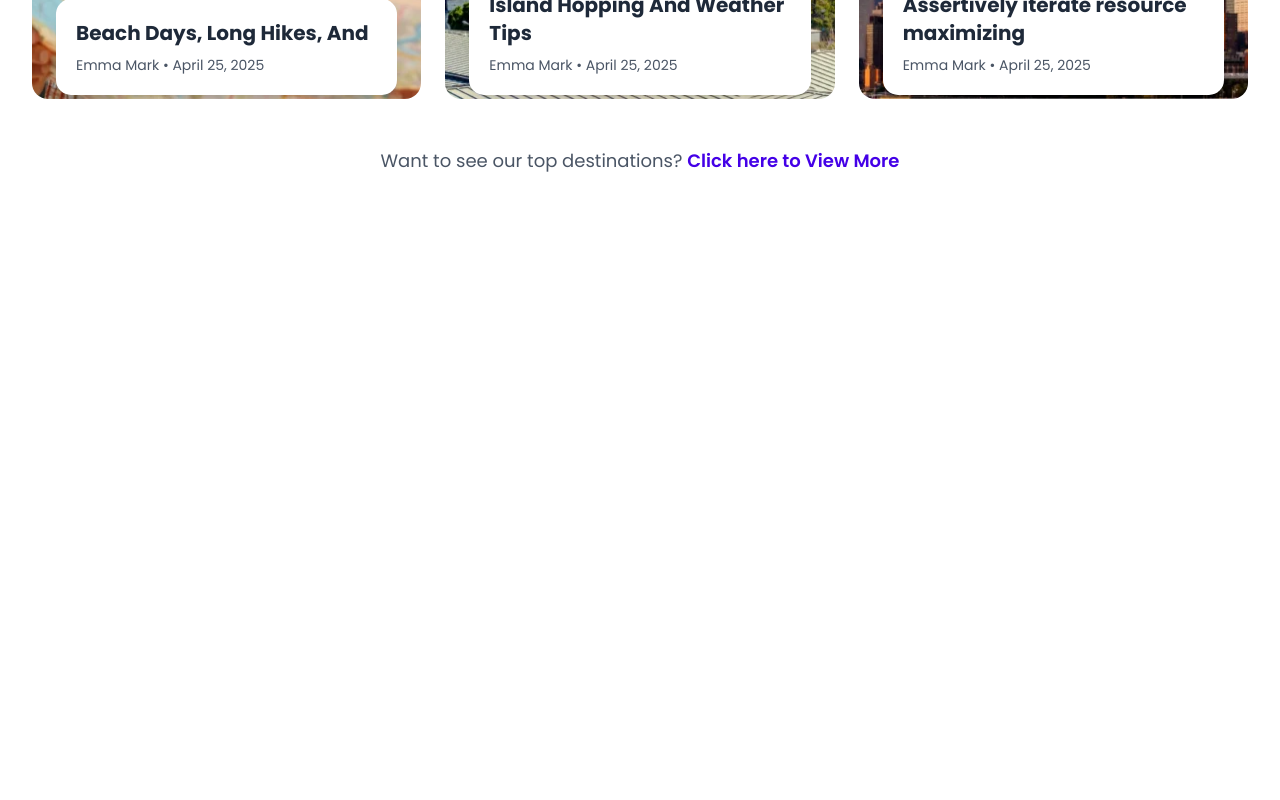
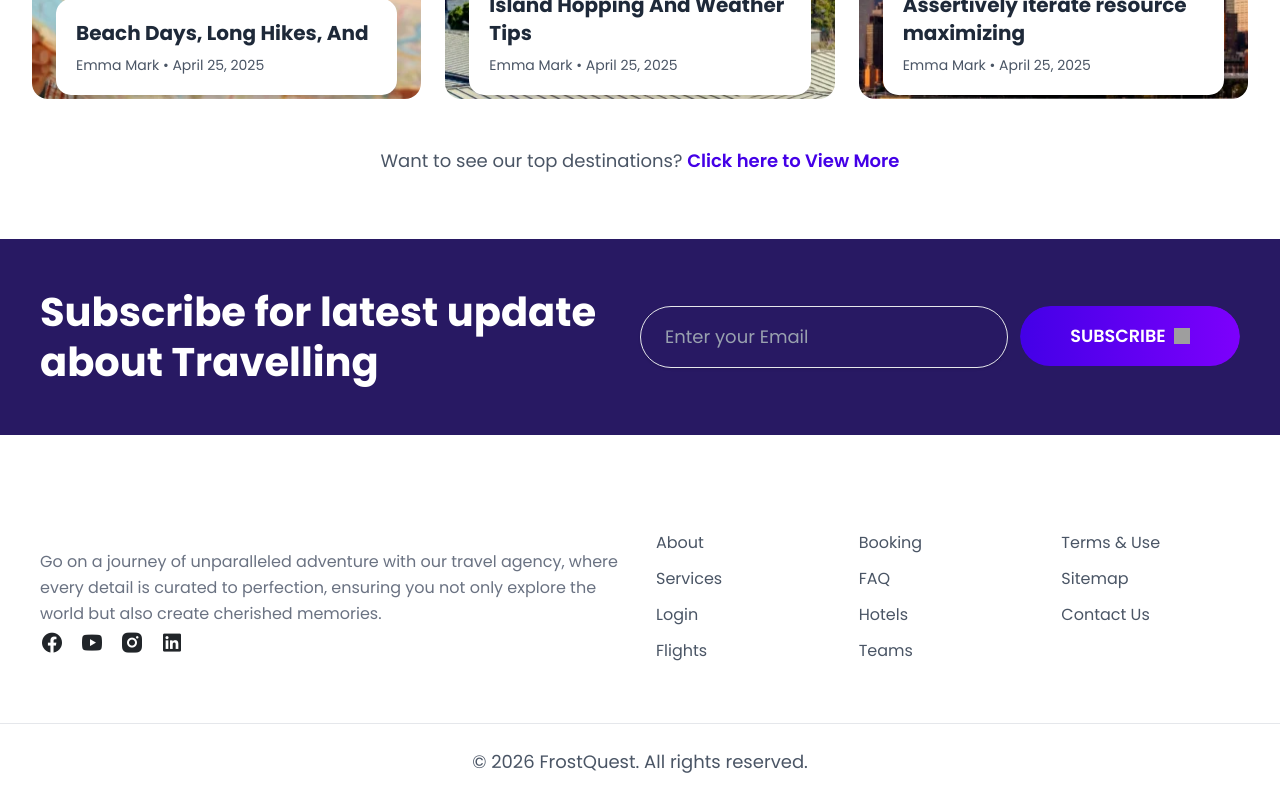
Before and after one commit to Jisap/Frostquest-Travel-Agency, a React (Vite) app: page / in a window 1280 px wide. Shown: the part 8625-9425 px from the top of the page. Before the commit the page ends 8864 px from the top, so only its background shows below. Built offline with nearby package versions, Linux system fonts and the light colour scheme; grey boxes are pictures that could not be loaded; some icons are missing; a web font is replaced by a local one.

Commit message:
feat: create main page index component with slider, destination carousel, and feature sections

```diff
--- a/src/Components/Page/index.jsx
+++ b/src/Components/Page/index.jsx
@@ -758,7 +758,6 @@ const Index = () => {
       {/* Blog */}
       <section className="py-16 bg-white">
         <div className="max-w-7xl mx-auto px-4 sm:px-6 lg:px-8">
-
           {/* Header: Título + Descripción */}
           <div className="flex flex-col md:flex-row md:items-center justify-between gap-6 mb-12">
             <div className="md:w-1/2">
@@ -831,8 +830,172 @@ const Index = () => {
         </div>
       </section>
 
+      {/* Footer */}
+      <footer className="bg-white">
+        {/* Footer Header - Sección de suscripción */}
+        <div className="footer-head bg-primary-dark text-white py-12 px-4 md:px-10">
+          <div className="max-w-7xl mx-auto">
+            <div className="flex flex-col md:flex-row md:items-center justify-between gap-8">
 
+              {/* Título */}
+              <div className="md:w-1/2 text-center md:text-left">
+                <h2 className="text-3xl md:text-4xl lg:text-[2.5rem] font-bold leading-tight">
+                  Subscribe for latest update about Travelling
+                </h2>
+              </div>
 
+              {/* Formulario de suscripción */}
+              <div className="md:w-1/2 w-full">
+                <div className="flex flex-col sm:flex-row items-stretch gap-3 w-full">
+                  <input
+                    type="email"
+                    placeholder="Enter your Email"
+                    className="custom-input flex-1 min-w-0 px-6 py-4 rounded-full border border-gray-200 bg-transparent text-gray-900 shadow-sm focus:ring-2 focus:ring-blue-500 focus:border-blue-500 focus:outline-none text-lg placeholder:text-gray-400"
+                  />
+                  <div className="btn-box shrink-0">
+                    <button className="btn custom-btn1 flex items-center justify-center w-full sm:w-auto whitespace-nowrap">
+                      Subscribe
+                      <img src={btnArrow} className="w-4 h-4 ml-2" alt="Arrow icon" />
+                    </button>
+                  </div>
+                </div>
+              </div>
+
+            </div>
+          </div>
+        </div>
+
+        {/* Footer Content */}
+        <div className="py-12 px-4 md:px-10">
+          <div className="max-w-7xl mx-auto">
+            <div className="grid grid-cols-1 md:grid-cols-2 gap-8">
+
+              {/* Columna izquierda - Logo y descripción */}
+              <div className="text-center md:text-left">
+                <a href="#" className="logo text-dark text-2xl font-bold block mb-3">
+                  FrostQuest
+                </a>
+                <p className="text-gray-500 leading-relaxed">
+                  Go on a journey of unparalleled adventure with our travel agency, where every detail is curated to perfection, ensuring you not only explore the world but also create cherished memories.
+                </p>
+
+                {/* Redes sociales */}
+                <ul className="flex justify-center md:justify-start gap-4 list-none mt-6">
+                  <li>
+                    <a href="#" className="icon-link">
+                      <i className="ri-facebook-circle-fill text-2xl text-btn-dark hover:text-primary transition-all duration-300 hover:scale-110"></i>
+                    </a>
+                  </li>
+                  <li>
+                    <a href="#" className="icon-link">
+                      <i className="ri-youtube-fill text-2xl text-btn-dark hover:text-primary transition-all duration-300 hover:scale-110"></i>
+                    </a>
+                  </li>
+                  <li>
+                    <a href="#" className="icon-link">
+                      <i className="ri-instagram-fill text-2xl text-btn-dark hover:text-primary transition-all duration-300 hover:scale-110"></i>
+                    </a>
+                  </li>
+                  <li>
+                    <a href="#" className="icon-link">
+                      <i className="ri-linkedin-box-fill text-2xl text-btn-dark hover:text-primary transition-all duration-300 hover:scale-110"></i>
+                    </a>
+                  </li>
+                </ul>
+              </div>
+
+              {/* Columna derecha - Links */}
+              <div className="grid grid-cols-1 sm:grid-cols-3 gap-6 mt-8 md:mt-12 text-center md:text-left">
+
+                {/* Columna 1 */}
+                <div>
+                  <ul className="footer-links list-none text-left">
+                    <li className="mb-3">
+                      <a href="#" className="text-gray-600 text-base inline-block transition-all duration-300 hover:text-primary hover:translate-x-1">
+                        About
+                      </a>
+                    </li>
+                    <li className="mb-3">
+                      <a href="#" className="text-gray-600 text-base inline-block transition-all duration-300 hover:text-primary hover:translate-x-1">
+                        Services
+                      </a>
+                    </li>
+                    <li className="mb-3">
+                      <a href="#" className="text-gray-600 text-base inline-block transition-all duration-300 hover:text-primary hover:translate-x-1">
+                        Login
+                      </a>
+                    </li>
+                    <li className="mb-3">
+                      <a href="#" className="text-gray-600 text-base inline-block transition-all duration-300 hover:text-primary hover:translate-x-1">
+                        Flights
+                      </a>
+                    </li>
+                  </ul>
+                </div>
+
+                {/* Columna 2 */}
+                <div>
+                  <ul className="footer-links list-none text-left">
+                    <li className="mb-3">
+                      <a href="#" className="text-gray-600 text-base inline-block transition-all duration-300 hover:text-primary hover:translate-x-1">
+                        Booking
+                      </a>
+                    </li>
+                    <li className="mb-3">
+                      <a href="#" className="text-gray-600 text-base inline-block transition-all duration-300 hover:text-primary hover:translate-x-1">
+                        FAQ
+                      </a>
+                    </li>
+                    <li className="mb-3">
+                      <a href="#" className="text-gray-600 text-base inline-block transition-all duration-300 hover:text-primary hover:translate-x-1">
+                        Hotels
+                      </a>
+                    </li>
+                    <li className="mb-3">
+                      <a href="#" className="text-gray-600 text-base inline-block transition-all duration-300 hover:text-primary hover:translate-x-1">
+                        Teams
+                      </a>
+                    </li>
+                  </ul>
+                </div>
+
+                {/* Columna 3 */}
+                <div>
+                  <ul className="footer-links list-none text-left">
+                    <li className="mb-3">
+                      <a href="#" className="text-gray-600 text-base inline-block transition-all duration-300 hover:text-primary hover:translate-x-1">
+                        Terms & Use
+                      </a>
+                    </li>
+                    <li className="mb-3">
+                      <a href="#" className="text-gray-600 text-base inline-block transition-all duration-300 hover:text-primary hover:translate-x-1">
+                        Sitemap
+                      </a>
+                    </li>
+                    <li className="mb-3">
+                      <a href="#" className="text-gray-600 text-base inline-block transition-all duration-300 hover:text-primary hover:translate-x-1">
+                        Contact Us
+                      </a>
+                    </li>
+                  </ul>
+                </div>
+
+              </div>
+
+            </div>
+          </div>
+        </div>
+
+        {/* Footer Bottom - Copyright */}
+        <div className="footer-bottom border-t border-gray-200 py-6 px-4">
+          <div className="max-w-7xl mx-auto text-center">
+            <p className="text-gray-600 text-lg m-0">
+              © 2026 FrostQuest. All rights reserved.
+            </p>
+          </div>
+        </div>
+
+      </footer>
     </>
   )
 }
```
